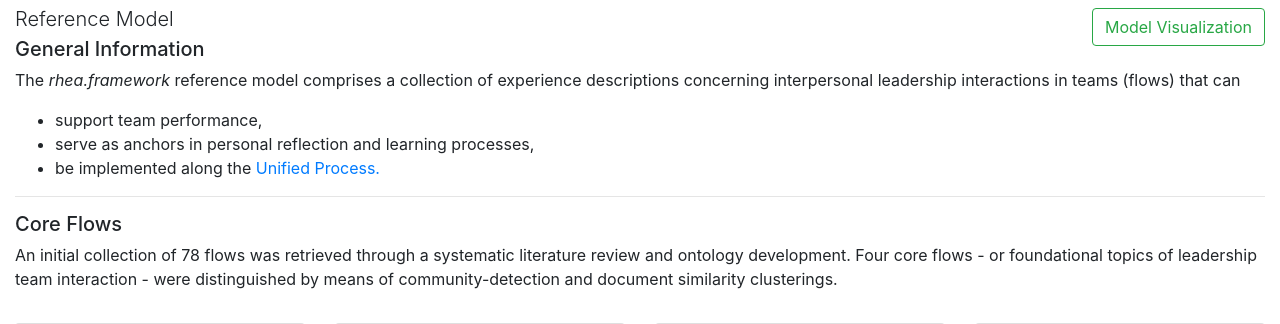
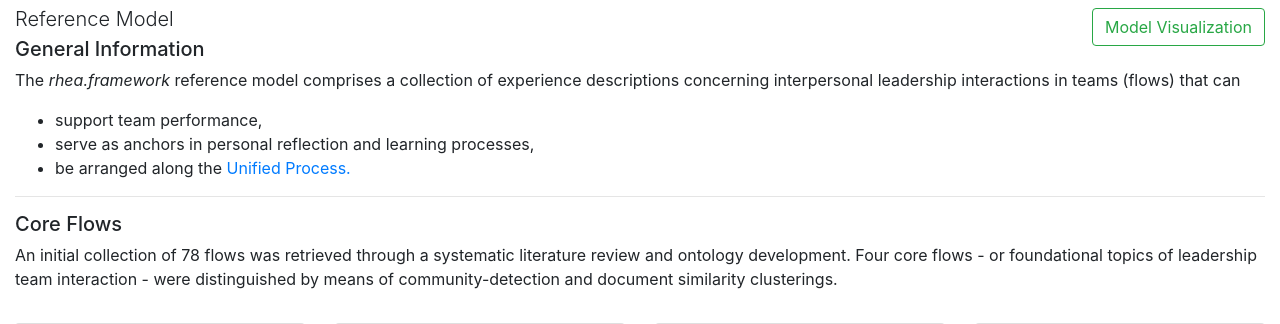
Before and after one commit to rheafmwk/rheafmwk, a Flask app: page /ontologyview in a window 1280 px wide. Shown: the part 56-380 px from the top of the page. Run offline with Flask 2, Linux system fonts and the light colour scheme; parts of the project's set-up code (start-up, migrations or seed data) failed here and were passed over; some libraries are stand-ins or nearby versions.

Commit message:
minor changes

```diff
--- a/src/templates/ontologyview.html
+++ b/src/templates/ontologyview.html
@@ -60,7 +60,7 @@
 			<h3 class="text-left lead my-2">Reference Model <a href="/ontologyvisualization" class="btn btn-outline-success  my-2 my-sm-0 float-right" role="button" aria-disabled="true">Model Visualization</a></h3>
 			<div>
 		  <h5>General Information</h5>
-		    <p>The <i>rhea.framework</i> reference model comprises a collection of experience descriptions concerning interpersonal leadership interactions in teams (flows) that can </p> <ul> <li>support team performance,</li> <li>serve as anchors in personal reflection and learning processes,</li> <li>be implemented along the <a href="https://en.wikipedia.org/wiki/Unified_Process">Unified Process.</a> </li> </ul></p>
+		    <p>The <i>rhea.framework</i> reference model comprises a collection of experience descriptions concerning interpersonal leadership interactions in teams (flows) that can </p> <ul> <li>support team performance,</li> <li>serve as anchors in personal reflection and learning processes,</li> <li>be arranged along the <a href="https://en.wikipedia.org/wiki/Unified_Process">Unified Process.</a> </li> </ul></p>
 		    <hr>
 		    <h5>Core Flows</h5>
 		    <p>
```
